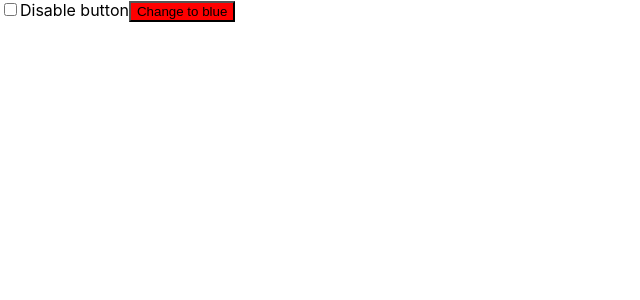
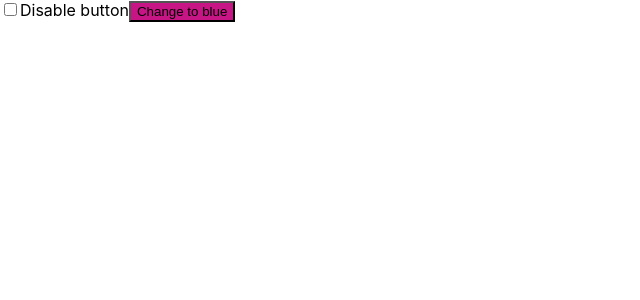
Before and after one commit to kiwonbyun/test-practice, a React (Create React App) app: page / in a window 1280 px wide. Shown: the top 300 px of the page, without its empty margins (0-640 px from the left). Built offline with nearby package versions, Linux system fonts and the light colour scheme.

Commit message:
section 1

```diff
--- a/src/App.js
+++ b/src/App.js
@@ -6,9 +6,10 @@
 }
 
 function App() {
-  const [color, setColor] = useState('red');
+  const [color, setColor] = useState('MediumVioletRed');
   const [disable, setDisable] = useState(false);
-  const newColor = color === 'red' ? 'blue' : 'red';
+  const newColor =
+    color === 'MediumVioletRed' ? 'MidnightBlue' : 'MediumVioletRed';
   const handleClick = () => {
     setColor(newColor);
   };
@@ -30,7 +31,7 @@
         onClick={handleClick}
         disabled={disable}
       >
-        Change to {newColor}
+        Change to {newColor === 'MediumVioletRed' ? 'red' : 'blue'}
       </button>
     </div>
   );
```
Also changed, not shown: 1 other file (tests, documents, lock files or other folders).
